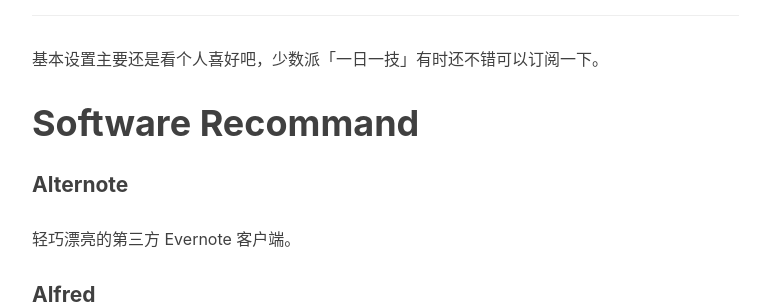
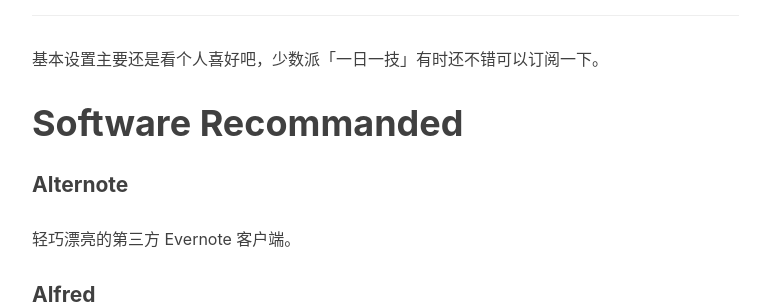
Before and after one commit to Kaijun/voleking.github.io, a Jekyll site: the page built from _posts/2016-05-02-macbook-recording.md, in a window 1280 px wide and 900 px high, scrolled down 1801 px. Shown: the part 159-463 px from the top of the window, without its empty margins (233-1003 px from the left). Built offline with Jekyll 4.4.1, drawn with Linux system fonts in a browser that asks for light colours; nearby versions of some CDN libraries; comment, search, counter and statistics services are not loaded.

Commit message:
Modified posts

```diff
--- a/_posts/2016-05-02-macbook-recording.md
+++ b/_posts/2016-05-02-macbook-recording.md
@@ -60,7 +60,7 @@
 
 基本设置主要还是看个人喜好吧，少数派「一日一技」有时还不错可以订阅一下。
 
-# Software Recommand #
+# Software Recommanded #
 
 #### Alternote ####
 
```
Also changed, not shown: _posts/2016-04-28-Learning-List.md (+1 -0 lines).
